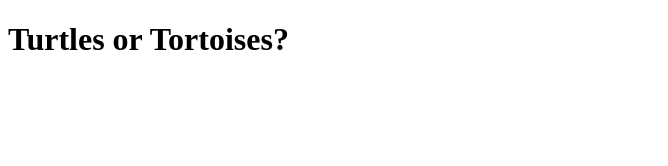
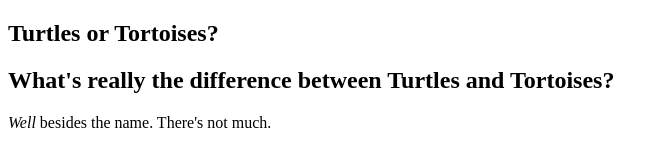
Before and after one commit to lezernack/myFirstRepository, a plain HTML site: page index.html in a window 1280 px wide. Shown: the whole page, without its empty margins (0-668 px from the left). Drawn offline with Linux system fonts and the light colour scheme.

Commit message:
Added text.

```diff
--- a/index.html
+++ b/index.html
@@ -6,6 +6,12 @@
     <title>Document</title>
   </head>
   <body>
-    <h1>Turtles or Tortoises?</h1>
+    <section>
+      <h1>Turtles or Tortoises?</h1>
+    </section>
+    <section>
+      <h2>What's really the difference between Turtles and Tortoises?</h2>
+      <p><em>Well</em> besides the name. There's not much.</p>
+    </section>
   </body>
 </html>
```
